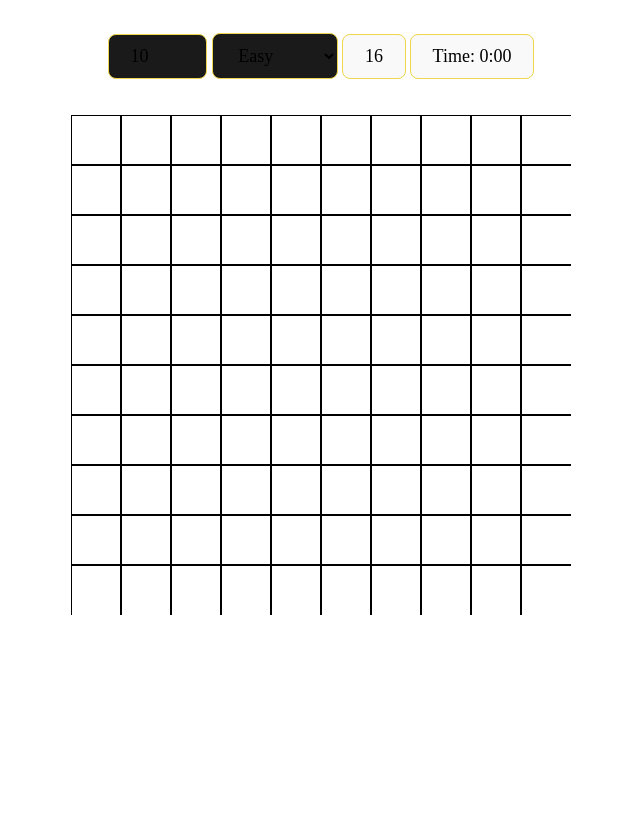
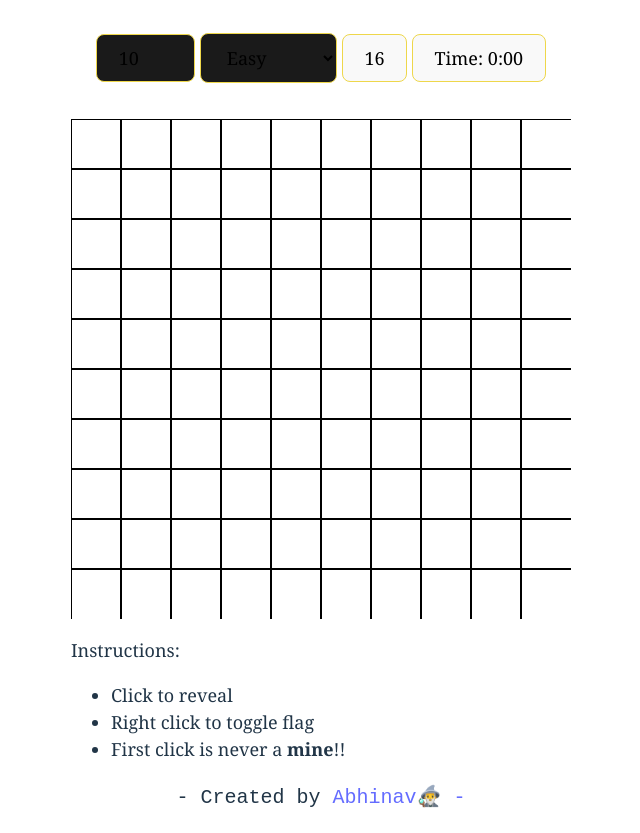
Before and after one commit to Abhinav-Chdhary/Minesweeper, a website built with Vite: page index.html in a window 1280 px wide. Shown: the part 130-963 px from the top of the page, without its empty margins (319-959 px from the left). Before the commit the page ends 800 px from the top, so only its background shows below. Built offline with nearby package versions, Linux system fonts and the light colour scheme.

Commit message:
Add instructions and profile link

```diff
--- a/index.html
+++ b/index.html
@@ -64,5 +64,17 @@
       </div>
     </div>
     <canvas id="canvas"></canvas>
+    <div class="insContainer">
+      Instructions:
+      <ul>
+        <li>Click to reveal</li>
+        <li>Right click to toggle flag</li>
+        <li>First click is never a <b>mine</b>!!</li>
+      </ul>
+    </div>
+    <p>
+      - Created by
+      <a href="https://abhinav-chdhary.github.io/my-portfolio/">Abhinav🧙‍♂️ -</a>
+    </p>
   </body>
 </html>
--- a/style.css
+++ b/style.css
@@ -1,6 +1,7 @@
 :root {
   line-height: 1.5;
   font-weight: 400;
+  font-family: Georgia, serif;
 
   color-scheme: light dark;
   color: rgba(255, 255, 255, 0.87);
@@ -33,7 +34,6 @@ header {
 }
 h1 {
   line-height: 1.1;
-  font-family: Georgia, serif;
   font-weight: bold;
   font-style: italic;
   font-size: 3em;
@@ -63,6 +63,10 @@ canvas {
   background-color: white;
   display: block;
   margin: 10px auto;
+}
+p{
+  font-family: monospace;
+  font-size: x-large;
 }
 input {
   width: 3em;
@@ -99,6 +103,12 @@ button:focus-visible {
 }
 .retryButton:hover {
   border-color: #ffffff;
+}
+.insContainer {
+  max-width: 500px;
+  text-align: left;
+  margin: 1em auto;
+  font-size: large;
 }
 
 #gameOverScreen,
```
